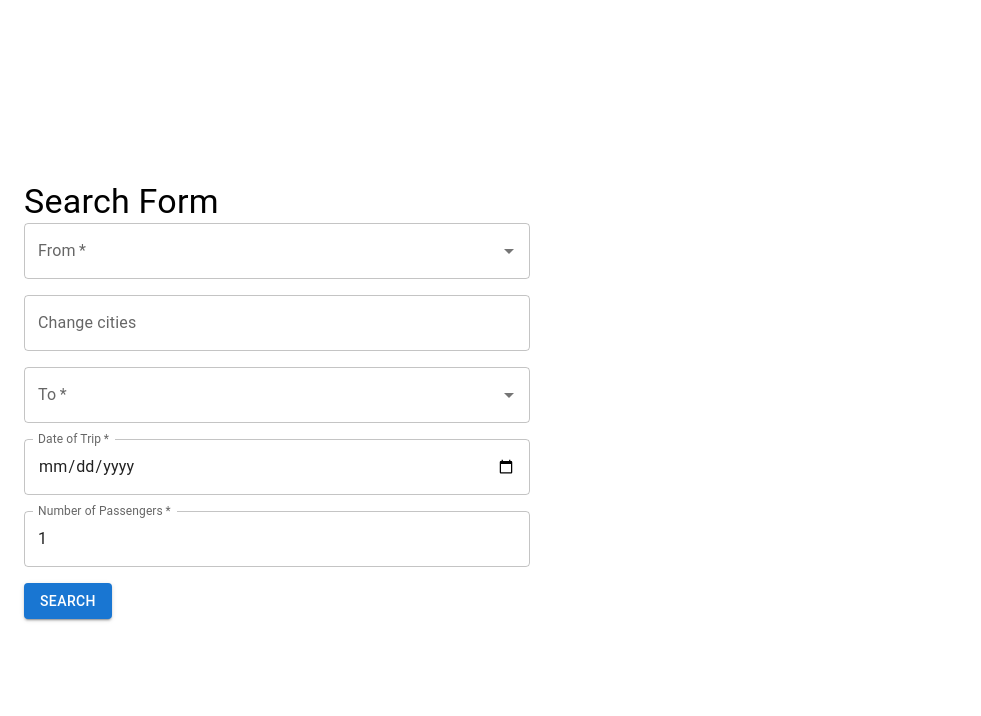
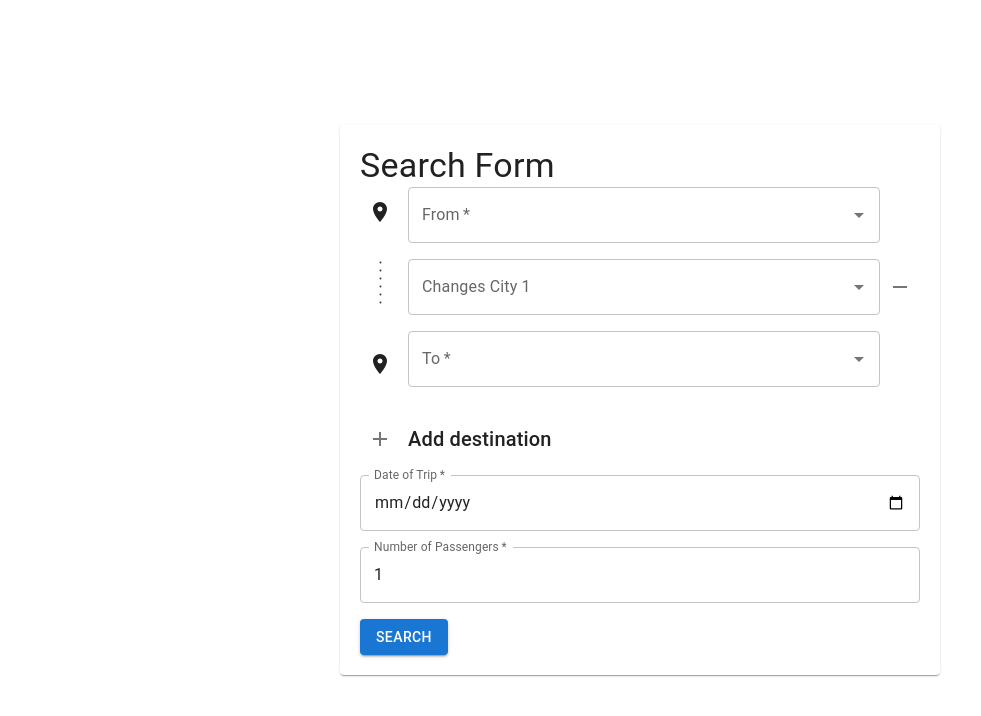
Before and after one commit to tipicatala/routes-app, a React (Vite) app: page / in a window 1280 px wide. Shown: the top 716 px of the page, without its empty margins (0-981 px from the left). Built offline with nearby package versions, Linux system fonts and the light colour scheme.

Commit message:
added svgr plugin

```diff
--- a/package.json
+++ b/package.json
@@ -12,13 +12,15 @@
   "dependencies": {
     "@emotion/react": "^11.11.1",
     "@emotion/styled": "^11.11.0",
+    "@mui/icons-material": "^5.14.6",
     "@mui/material": "^5.14.6",
     "@types/node": "^20.5.6",
     "path": "^0.12.7",
     "query-string": "^8.1.0",
     "react": "^18.2.0",
     "react-dom": "^18.2.0",
-    "react-router-dom": "^6.15.0"
+    "react-router-dom": "^6.15.0",
+    "vite-plugin-svgr": "^3.2.0"
   },
   "devDependencies": {
     "@types/react": "^18.2.15",
--- /dev/null
+++ b/src/assets/index.ts
@@ -0,0 +1 @@
+export { ReactComponent as Dots } from "./dots.svg";
--- /dev/null
+++ b/src/components/Row.tsx
@@ -0,0 +1,27 @@
+import {
+  Grid,
+} from "@mui/material";
+
+interface Row {
+  leftIcon?: React.ReactNode;
+  rightIcon?: React.ReactNode;
+  input: React.ReactNode;
+}
+
+
+const Row = ({ leftIcon, input, rightIcon }: Row) => {
+  return (
+    <Grid container alignItems="center" marginBottom={2}>
+      <Grid item width={40} textAlign={"center"} marginRight={1}>
+        {leftIcon}
+      </Grid>
+      <Grid item xs>
+        {input}
+      </Grid>
+      <Grid item width={40} textAlign={"center"}>
+        {rightIcon}
+      </Grid>
+    </Grid>
+  );
+};
+export default Row;
--- a/src/index.css
+++ b/src/index.css
@@ -10,43 +10,16 @@
   -webkit-text-size-adjust: 100%;
 }
 
-a {
-  font-weight: 500;
-  color: #646cff;
-  text-decoration: inherit;
-}
-a:hover {
-  color: #535bf2;
-}
-
 body {
   margin: 0;
   display: flex;
-  place-items: center;
-  min-width: 320px;
-  min-height: 100vh;
+  align-items: center;
+  justify-content: center;
 }
 
-h1 {
-  font-size: 3.2em;
-  line-height: 1.1;
+html,
+body {
+  height: 100%;
 }
 
-button {
-  border-radius: 8px;
-  border: 1px solid transparent;
-  padding: 0.6em 1.2em;
-  font-size: 1em;
-  font-weight: 500;
-  font-family: inherit;
-  background-color: #1a1a1a;
-  cursor: pointer;
-  transition: border-color 0.25s;
-}
-button:hover {
-  border-color: #646cff;
-}
-button:focus,
-button:focus-visible {
-  outline: 4px auto -webkit-focus-ring-color;
-}
+/* #root */
--- a/src/pages/home/index.tsx
+++ b/src/pages/home/index.tsx
@@ -12,9 +12,23 @@ import {
   Grid,
   Container,
   Autocomplete,
+  Paper,
+  CircularProgress,
+  IconButton,
+  Chip,
+  InputAdornment,
 } from "@mui/material";
+import {
+  Add as AddIcon,
+  LocationOn as LocationOnIcon,
+  Remove as RemoveIcon,
+  MoreVert as MoreVertIcon,
+} from "@mui/icons-material";
 
 import { citiesDatabase } from "@/services/api";
+import { Dots } from "@/assets";
+
+import Row from "@/components/Row";
 
 const Home: React.FC = () => {
   const location = useLocation();
@@ -79,12 +93,30 @@ const Home: React.FC = () => {
     }
   };
 
+  const handleAddChangesCityField = () => {
+    setData({ ...data, changes: [...data.changes, ""] });
+  };
+
+  const handleChangesCityChange = (index: number, value: string) => {
+    const updatedChanges = [...data.changes];
+    updatedChanges[index] = value;
+    setData({ ...data, changes: updatedChanges });
+  };
+
+  const handleRemoveChangesCityField = (index: number) => {
+    const updatedChanges = data.changes.filter((_, i) => i !== index);
+    setData({ ...data, changes: updatedChanges });
+  };
+
   return (
-    <div>
-      <Container>
+    <Container component={Paper} style={{ padding: "20px", maxWidth: "600px" }}>
       <Typography variant="h4">Search Form</Typography>
+      <Grid container spacing={2}>
         <Grid item xs={12}>
           <form onSubmit={handleSubmit}>
+            <Grid container alignItems="center">
+              <Row
+                input={
                   <Autocomplete
                     id="From"
                     options={filteredCities}
@@ -101,19 +133,52 @@ const Home: React.FC = () => {
                         required
                         variant="outlined"
                         fullWidth
-                  sx={{ marginBottom: 2 }}
                       />
                     )}
                   />
+                }
+                leftIcon={<LocationOnIcon />}
+              />
+              {data.changes.map((city, index) => (
+                <Row
+                  input={
+                    <Autocomplete
+                      id={`Changes-${index}`}
+                      options={filteredCities}
+                      loading={loadingCities}
+                      onInputChange={(_, value) =>
+                        handleChangesCityChange(index, value)
+                      }
+                      value={city}
+                      onChange={(_, value) =>
+                        handleChangesCityChange(index, value || "")
+                      }
+                      renderInput={(params) => (
                         <TextField
+                          {...params}
+                          label={`Changes City ${index + 1}`}
+                          variant="outlined"
                           fullWidth
-              label="Change cities"
-              sx={{ marginBottom: 2 }}
-              value={data.changes.join(", ")}
-              onChange={(e) =>
-                setData({ ...data, changes: e.target.value.split(", ") })
+                        />
+                      )}
+                    />
+                  }
+                  leftIcon={
+                    <>
+                      <Dots/>
+                    </>
+                  }
+                  rightIcon={
+                    <IconButton
+                      onClick={() => handleRemoveChangesCityField(index)}
+                    >
+                      <RemoveIcon />
+                    </IconButton>
                   }
                 />
+              ))}
+              <Row
+                input={
                   <Autocomplete
                     id="To"
                     options={filteredCities}
@@ -133,6 +198,17 @@ const Home: React.FC = () => {
                         sx={{ marginBottom: 2 }}
                       />
                     )}
+                  />
+                }
+                leftIcon={<LocationOnIcon />}
+              />
+              <Row
+                leftIcon={
+                  <IconButton onClick={handleAddChangesCityField}>
+                    <AddIcon />
+                  </IconButton>
+                }
+                input={<Typography variant="h6">Add destination</Typography>}
               />
               <TextField
                 label="Date of Trip"
@@ -161,13 +237,14 @@ const Home: React.FC = () => {
                 inputProps={{ min: 1 }}
                 sx={{ marginBottom: 2 }}
               />
+            </Grid>
             <Button variant="contained" color="primary" type="submit">
               Search
             </Button>
           </form>
         </Grid>
+      </Grid>
     </Container>
-    </div>
   );
 };
 
--- a/src/pages/results/index.tsx
+++ b/src/pages/results/index.tsx
@@ -37,14 +37,13 @@ const Results: React.FC = () => {
   }, [queryParams]);
 
   return (
-    <Container component={Paper} maxWidth="md" style={{ padding: "20px" }}>
+    <Container component={Paper} style={{ padding: "20px" }}>
       <Typography variant="h4">Search Results</Typography>
       {!resultData ? (
         <Typography variant="body1">
           An error occurred while calculating distances.
         </Typography>
-      ) : null}
-      {resultData && Object.keys(resultData).length ? (
+      ) : Object.keys(resultData).length ? (
         <div>
           <Typography variant="h6">Search Criteria:</Typography>
           <List>
--- a/src/templates/index.tsx
+++ b/src/templates/index.tsx
@@ -1,8 +1,10 @@
 import { Outlet } from "react-router-dom";
+
+import s from "./style.module.scss"
 
 const Layout = () => {
   return (
-    <div>
+    <div className={s.layout}>
       <Outlet />
     </div>
   );
--- /dev/null
+++ b/src/templates/style.module.scss
@@ -0,0 +1,3 @@
+.layout {
+
+}
--- /dev/null
+++ b/src/types.d.ts
@@ -0,0 +1,6 @@
+declare module '*.svg' {
+  import React = require('react');
+  export const ReactComponent: React.FC<React.SVGProps<SVGSVGElement>>;
+  const src: string;
+  export default src;
+}
--- a/vite.config.ts
+++ b/vite.config.ts
@@ -1,13 +1,14 @@
 import { defineConfig, loadEnv } from "vite";
 import react from "@vitejs/plugin-react";
 import path from "path";
+import svgr from 'vite-plugin-svgr';
 
 // https://vitejs.dev/config/
 export default defineConfig(({ mode }) => {
   process.env = { ...process.env, ...loadEnv(mode, process.cwd(), "") };
 
   return {
-    plugins: [react()],
+    plugins: [react(), svgr()],
     resolve: {
       alias: { "@": path.resolve(__dirname, "src/") },
     },
```
Also changed, not shown: src/assets/dots.svg (added), 1 other file (tests, documents, lock files or other folders). Lines whose indentation alone changed are shown as unchanged.
